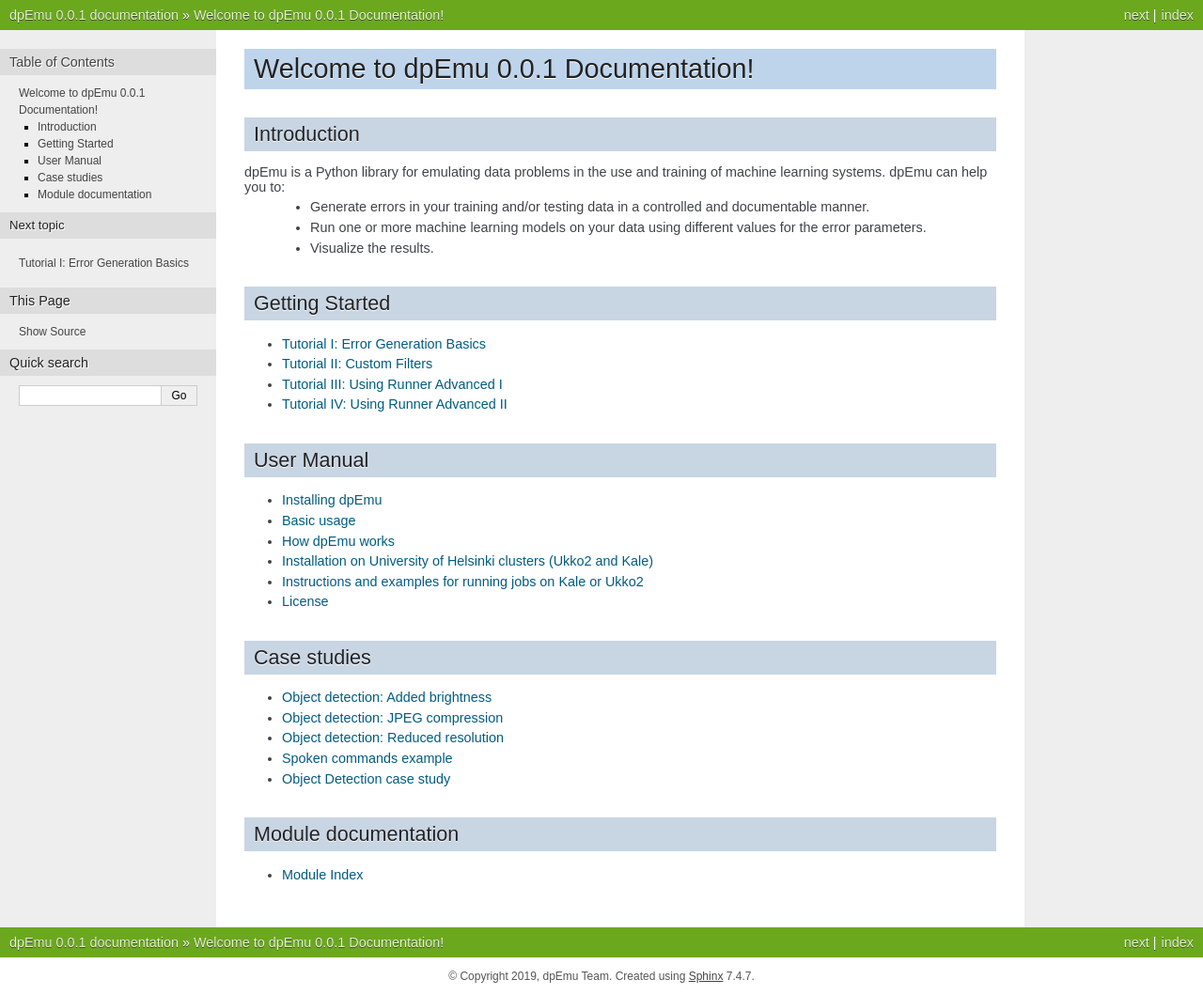
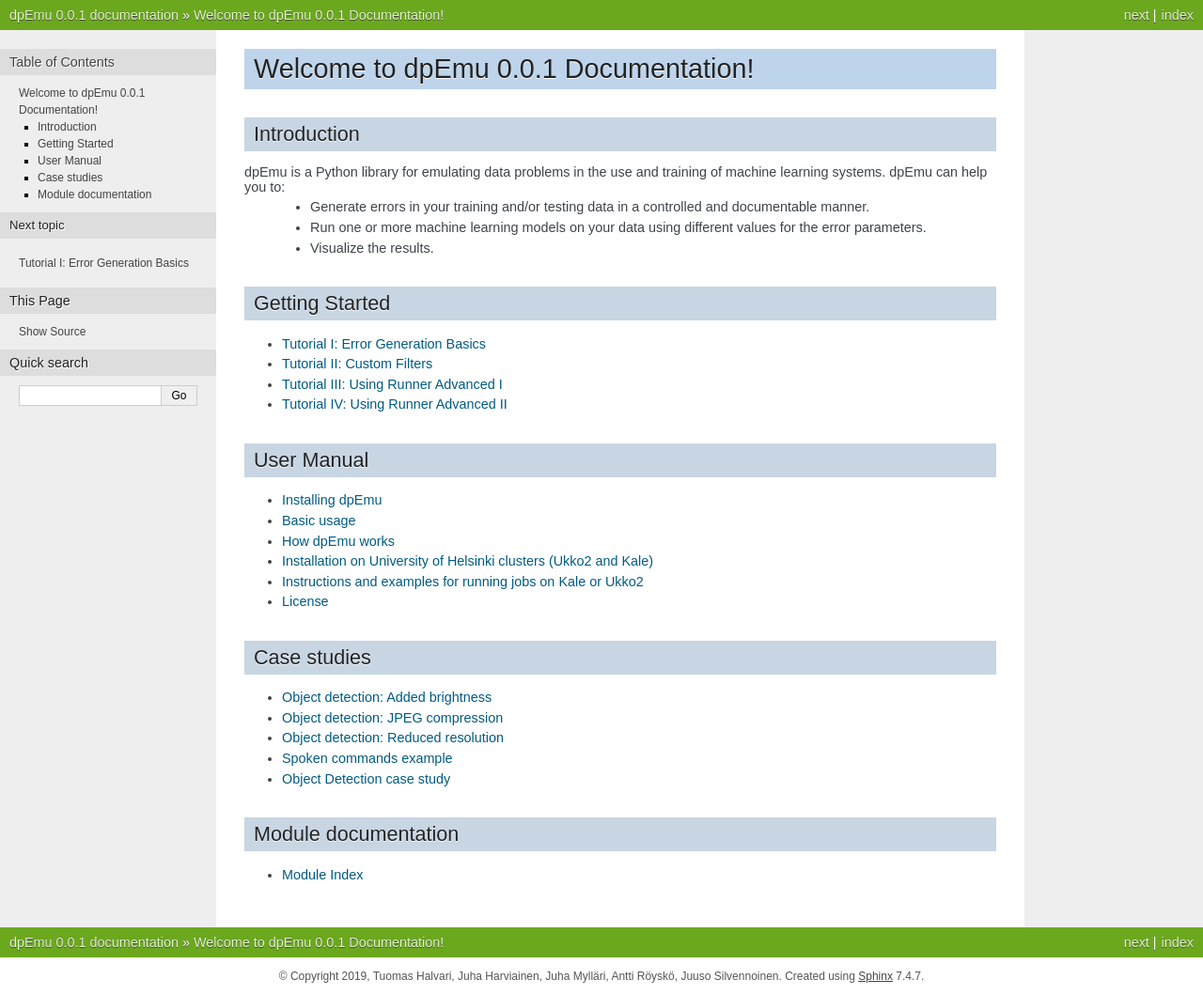
Before and after one commit to dpEmu/dpEmu, a Sphinx documentation site: the page built from docs/index.rst, in a window 1280 px wide. Shown: the whole page at 94% size. Built offline with Sphinx 7.4.7, drawn with Linux system fonts in a browser that asks for light colours; pages that are not in the unit, such as notebooks, are missing from menus.

Commit message:
Add names to copyright in documentation as well

```diff
--- a/docs/conf.py
+++ b/docs/conf.py
@@ -19,7 +19,7 @@
 # -- Project information -----------------------------------------------------
 
 project = 'dpEmu'
-copyright = '2019, dpEmu Team'
+copyright = '2019, Tuomas Halvari, Juha Harviainen, Juha Mylläri, Antti Röyskö, Juuso Silvennoinen'
 author = 'dpEmu Team'
 
 # The full version, including alpha/beta/rc tags
```
